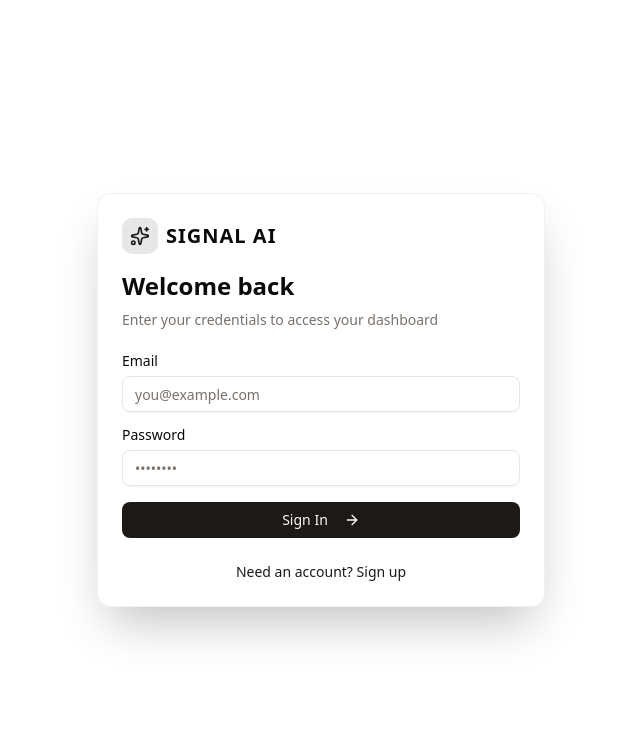
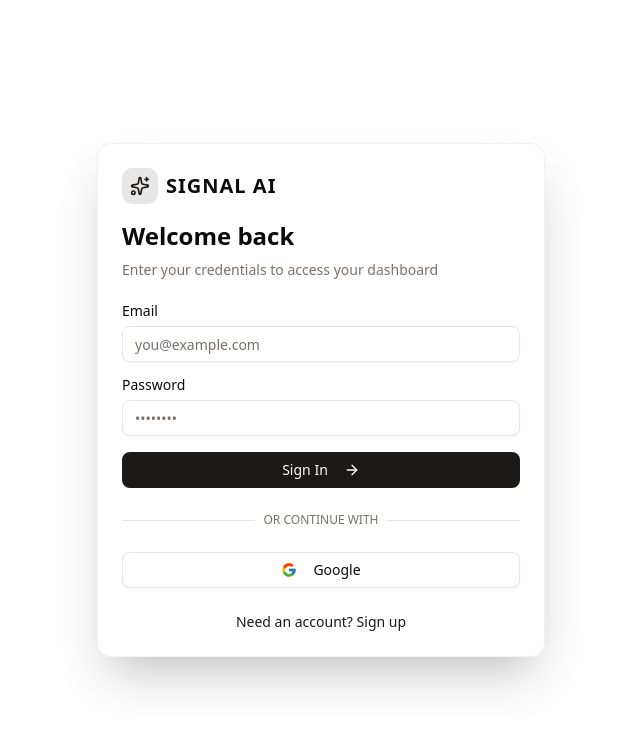
Before and after one commit to mrbannerbear/signal-ai, a Next.js app: page /auth in a window 1280 px wide. Shown: the top 730 px of the page, without its empty margins (319-959 px from the left). Built offline with nearby package versions, Linux system fonts and the light colour scheme.

Commit message:
implemented google auth

```diff
--- a/app/auth/actions.ts
+++ b/app/auth/actions.ts
@@ -1,8 +1,14 @@
-"use server"
+"use server";
 
 import { createClient } from "@/app/lib/supabase/server";
-import { LoginInput, loginSchema, SignupInput, signupSchema } from "@/app/schemas/auth.schema";
+import {
+  LoginInput,
+  loginSchema,
+  SignupInput,
+  signupSchema,
+} from "@/app/schemas/auth.schema";
 import { revalidatePath } from "next/cache";
+import { redirect } from "next/navigation";
 
 const validateAuthData = (
   type: "login" | "signup",
@@ -27,39 +33,63 @@
   const validatedData = validateAuthData("login", data);
 
   if (typeof validatedData === "string") {
-        return { error: validatedData }
+    return { error: validatedData };
   }
 
   if (!validatedData) {
-        return { error: "Invalid data" }
+    return { error: "Invalid data" };
   }
 
   const { email, password } = validatedData;
 
   const supabase = await createClient();
   const { error } = await supabase.auth.signInWithPassword({ email, password });
-    if(error) return { error: error.message }
+  if (error) return { error: error.message };
   revalidatePath("/");
-    return { success: true, message: "Successfully signed in." }
-}
+  return { success: true, message: "Successfully signed in." };
+};
 
 export const signUp = async (data: SignupInput) => {
   const validatedData = validateAuthData("signup", data);
   if (typeof validatedData === "string") {
-        return { error: validatedData }
+    return { error: validatedData };
   }
   if (!validatedData) {
-        return { error: "Invalid data" }
+    return { error: "Invalid data" };
   }
 
   const { email, password } = validatedData;
 
   const supabase = await createClient();
-    const { error } = await supabase.auth.signUp({ email, password,
+  const { error } = await supabase.auth.signUp({
+    email,
+    password,
     options: {
       emailRedirectTo: `${process.env.NEXT_PUBLIC_BASE_URL}/`,
+    },
+  });
+  if (error) return { error: error.message };
+  return {
+    success: true,
+    message: "Please check your email to verify your account.",
+  };
+};
+
+export const googleAuth = async () => {
+  const supabase = await createClient();
+
+  const { data, error } = await supabase.auth.signInWithOAuth({
+    provider: "google",
+    options: {
+      redirectTo: `${process.env.NEXT_PUBLIC_SITE_URL}/auth/callback`,
+    },
+  });
+
+  if (error) return { error: error.message };
+
+  if (data.url) {
+    redirect(data.url);
   }
-     });
-    if(error) return { error: error.message }
-    return { success: true, message: "Please check your email to verify your account." }
-}
+
+  return { error: "Failed to get authentication URL" };
+};
--- a/app/auth/page.tsx
+++ b/app/auth/page.tsx
@@ -1,13 +1,13 @@
-import { signIn, signUp } from "@/app/auth/actions";
+import { signIn, signUp, googleAuth } from "@/app/auth/actions";
 import AuthCard from "@/components/auth-card";
 
-export default function SignupPage() {
+export default function Page() {
   return (
     <div className="relative flex min-h-dvh w-full items-center justify-center overflow-x-hidden bg-background px-4 py-12 sm:px-6 lg:px-8">
       <div className="absolute top-[-10%] -left-[-10%] w-48 h-48 sm:w-72 sm:h-72 lg:w-125 lg:h-125 bg-purple-500/10 rounded-full blur-[80px] sm:blur-[128px] -z-10 animate-pulse" />
       <div className="absolute bottom-[-10%] -right-[-10%] w-48 h-48 sm:w-72 sm:h-72 lg:w-125 lg:h-125 bg-blue-500/10 rounded-full blur-[80px] sm:blur-[128px] -z-10" />
       <div className="z-10 w-full flex justify-center">
-        <AuthCard onSignIn={signIn} onSignUp={signUp} />
+        <AuthCard onSignIn={signIn} onSignUp={signUp} onGoogleSignIn={googleAuth} />
       </div>
     </div>
   );
--- a/components/auth-card.tsx
+++ b/components/auth-card.tsx
@@ -1,5 +1,4 @@
 "use client";
-
 import { useState, useTransition } from "react";
 import { motion, AnimatePresence } from "framer-motion";
 import { useForm } from "react-hook-form";
@@ -29,6 +28,7 @@
   FormMessage,
 } from "@/components/ui/form";
 import { useRouter } from "next/navigation";
+import { FcGoogle } from "react-icons/fc";
 
 interface AuthCardProps {
   onSignIn: (
@@ -37,9 +37,14 @@
   onSignUp: (
     values: SignupInput,
   ) => Promise<{ error?: string; success?: boolean }>;
+  onGoogleSignIn: () => Promise<{ error?: string; url?: string }>;
 }
 
-export default function AuthCard({ onSignIn, onSignUp }: AuthCardProps) {
+export default function AuthCard({
+  onSignIn,
+  onSignUp,
+  onGoogleSignIn,
+}: AuthCardProps) {
   const [mode, setMode] = useState<"login" | "signup">("login");
   const [isPending, startTransition] = useTransition();
   const [isSuccess, setIsSuccess] = useState(false);
@@ -67,7 +72,7 @@
         mode === "login"
           ? await onSignIn({ email: values.email, password: values.password })
           : await onSignUp(values);
-          console.log("AuthCard onSubmit result:", result);
+      console.log("AuthCard onSubmit result:", result);
 
       if (result?.error) {
         setStatus({ type: "error", message: result.error });
@@ -77,6 +82,15 @@
         } else {
           router.push("/");
         }
+      }
+    });
+  };
+
+  const handleGoogleSignIn = async () => {
+    startTransition(async () => {
+      const result = await onGoogleSignIn();
+      if (result?.error) {
+        setStatus({ type: "error", message: result.error });
       }
     });
   };
@@ -226,6 +240,31 @@
                       {!isPending && <ArrowRight className="ml-2 h-4 w-4" />}
                     </Button>
                   </form>
+                  <div className="relative my-6">
+                    <div className="absolute inset-0 flex items-center">
+                      <span className="w-full border-t border-border" />
+                    </div>
+                    <div className="relative flex justify-center text-xs uppercase">
+                      <span className="bg-background px-2 text-muted-foreground">
+                        Or continue with
+                      </span>
+                    </div>
+                  </div>
+
+                  <Button
+                    variant="outline"
+                    type="button"
+                    className="w-full"
+                    onClick={handleGoogleSignIn}
+                    disabled={isPending}
+                  >
+                    {isPending ? (
+                      <Loader2 className="mr-2 h-4 w-4 animate-spin" />
+                    ) : (
+                      <FcGoogle className="mr-2 h-4 w-4" />
+                    )}
+                    Google
+                  </Button>
                 </Form>
 
                 <div className="mt-6 text-center text-sm">
--- a/package.json
+++ b/package.json
@@ -23,6 +23,7 @@
     "react": "19.2.3",
     "react-dom": "19.2.3",
     "react-hook-form": "^7.71.1",
+    "react-icons": "^5.5.0",
     "tailwind-merge": "^3.4.0",
     "zod": "^4.3.5"
   },
```
Also changed, not shown: 1 other file (tests, documents, lock files or other folders). Lines whose indentation alone changed are shown as unchanged.
